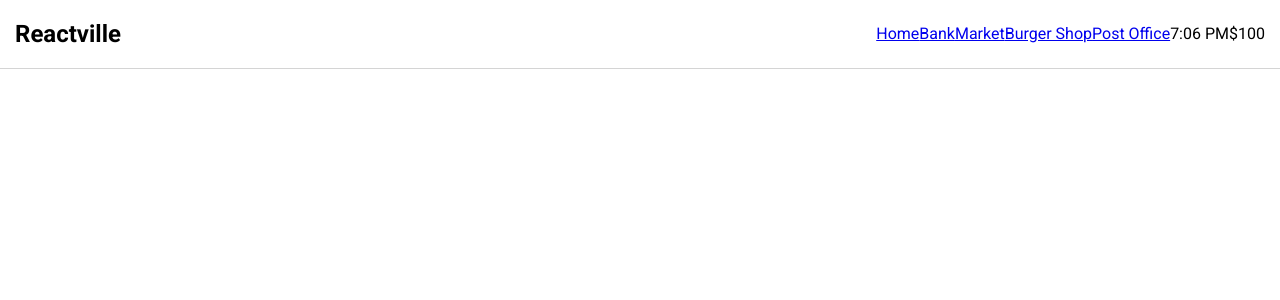
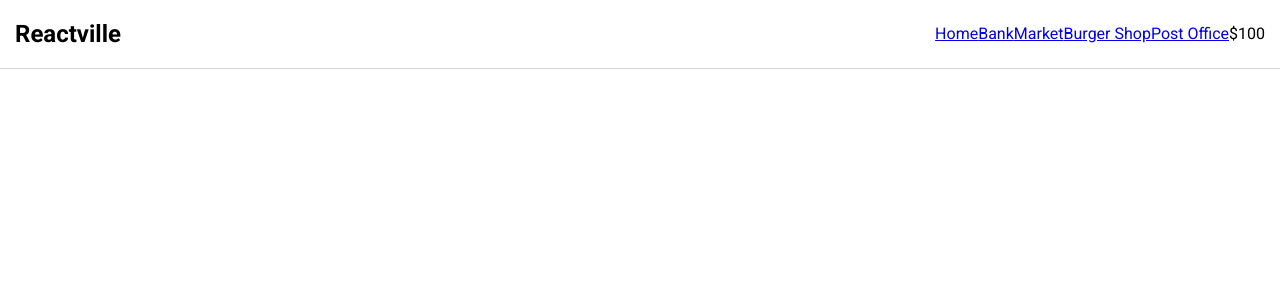
Before and after one commit to whlong1/reactville, a React (Create React App) app: page /boxes/new in a window 1280 px wide. Shown: the top 300 px of the page. Built offline with nearby package versions, Linux system fonts and the light colour scheme.

Commit message:
clean up code

```diff
--- a/src/App.jsx
+++ b/src/App.jsx
@@ -1,7 +1,6 @@
 import React from 'react'
 import { useState } from 'react'
 import { Route, Routes } from 'react-router-dom'
-
 import './App.css'
 
 // Components
@@ -22,8 +21,6 @@ const App = () => {
     return true
   }
 
-  console.log('render')
-
   return (
     <main>
       <Nav cash={cash} setCash={setCash} />
@@ -43,9 +40,7 @@ const App = () => {
         <Route path="/postoffice/*"
           element={<PostOffice handleExchange={handleExchange} />}
         />
-
       </Routes>
-
     </main>
   )
 }
--- a/src/Nav/Nav.jsx
+++ b/src/Nav/Nav.jsx
@@ -3,7 +3,6 @@ import '../App.css'
 import { NavLink } from 'react-router-dom'
 
 import Wallet from "./Wallet"
-import Clock from './Clock'
 
 const Nav = (props) => {
 
@@ -15,7 +14,6 @@ const Nav = (props) => {
       <NavLink to='/market'>Market</NavLink>
       <NavLink to='/burgers'>Burger Shop</NavLink>
       <NavLink to='/postoffice'>Post Office</NavLink>
-      <Clock />
       <Wallet cash={props.cash} />
     </nav>
   )
--- a/src/PostOffice/PostOffice.jsx
+++ b/src/PostOffice/PostOffice.jsx
@@ -38,8 +38,6 @@ const PostOffice = (props) => {
 		setLetters({ ...letters, [id]: { ...letters[id], read: status } })
 	}
 
-	console.log(letters)
-
 	return (
 		<div className="post-office">
 			<nav>
```
